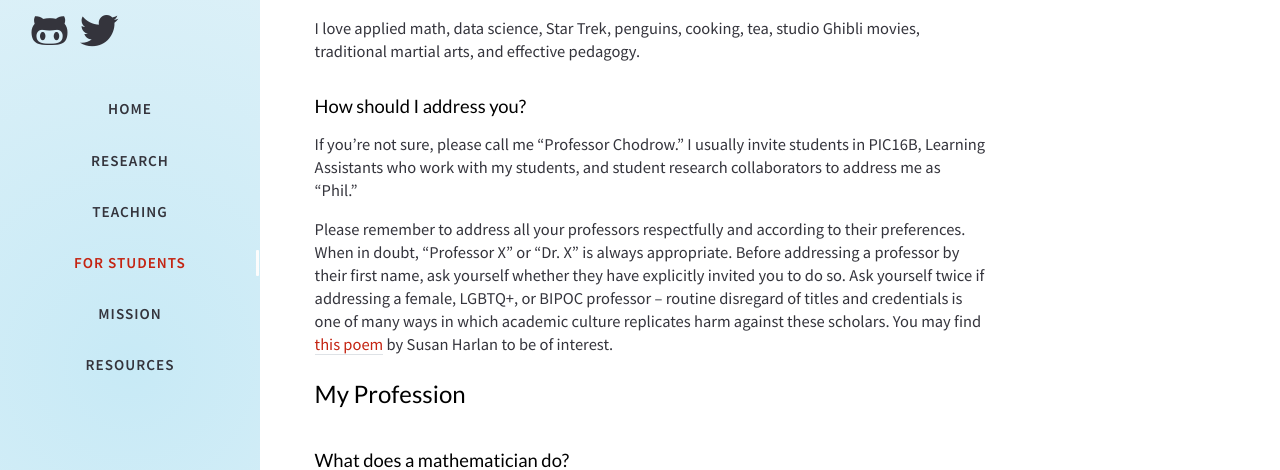
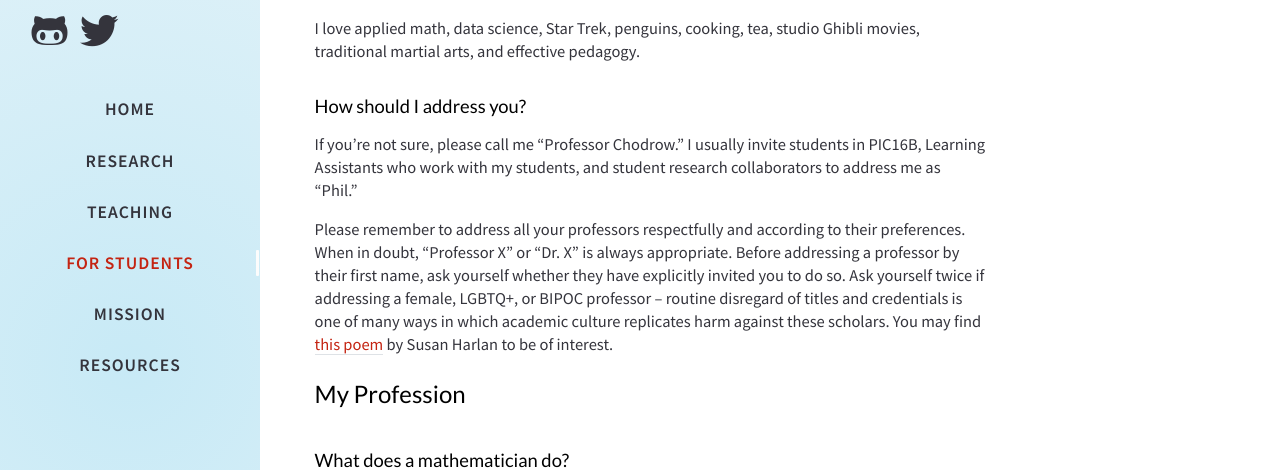
Before and after one commit to PhilChodrow/UCLA-website, a Jekyll site: the page built from _tabs/for-students.md, in a window 1280 px wide and 1400 px high. Shown: the part 334-804 px from the top of the window. Built offline with Jekyll 4.4.1, drawn with Linux system fonts in a browser that asks for light colours; nearby versions of some CDN libraries; comment, search, counter and statistics services are not loaded; a style sheet for code colours, icons or effects is not loaded; some of the changed text lies outside the part shown.

Commit message:
small tweaks

```diff
--- a/_sass/addon/commons.scss
+++ b/_sass/addon/commons.scss
@@ -685,7 +685,7 @@ $sidebar-display: "sidebar-display";
 
   .nav-link {
     border-radius: 0;
-    font-size: 0.95rem;
+    font-size: 1.1rem;
     font-weight: 600;
     letter-spacing: 1px;
     display: table-cell;
@@ -699,7 +699,7 @@ $sidebar-display: "sidebar-display";
     height: $tab-height;
     &:hover {
       .nav-link {
-        color: #f8f9facf;
+        color: #bd5d53;
       }
     }
     &.active {
```
Also changed, not shown: _tabs/for-students.md (+3 -3 lines), assets/img/thumbnails/detroit_smoothed_metric.png (added).
